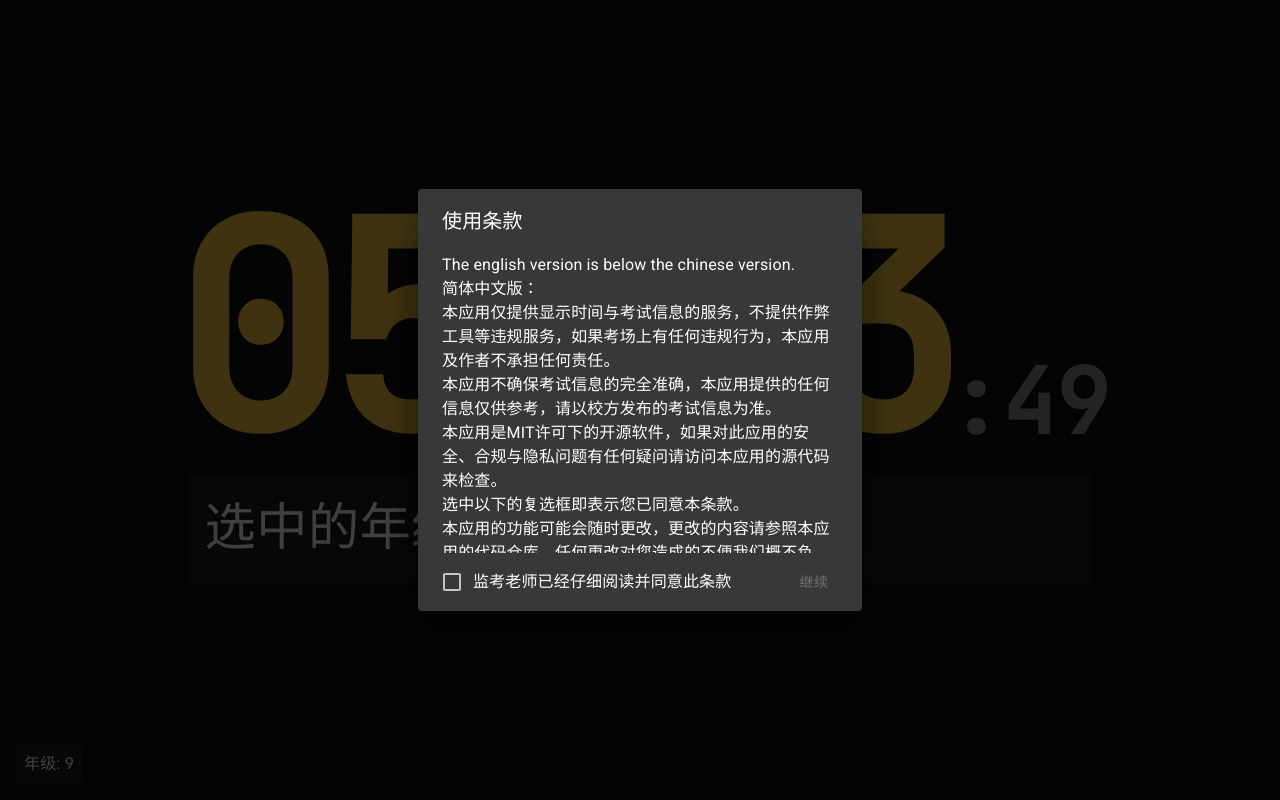
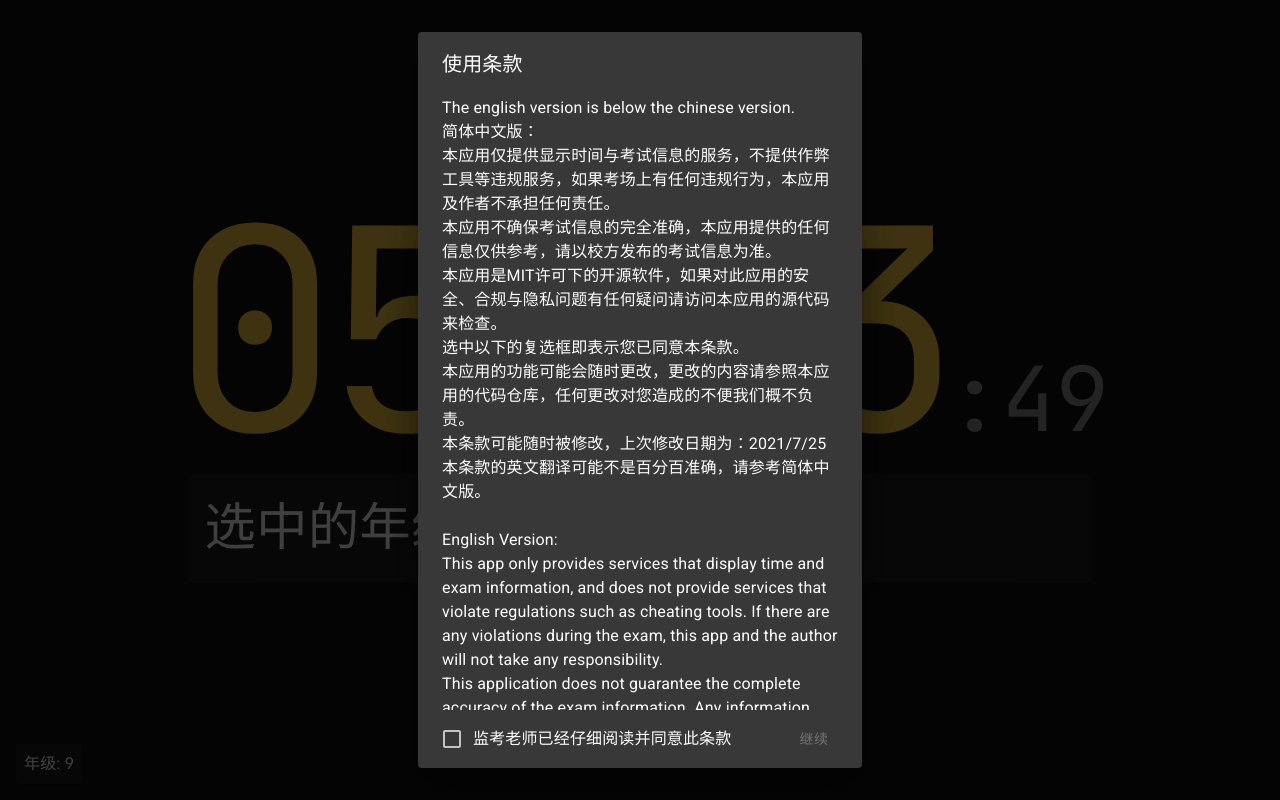
Before and after one commit to plushugh/exam, a React (Vite) app: page / in a window 1280 px wide. Built offline with nearby package versions, Linux system fonts and the light colour scheme; no server answers; some icons are missing.

Commit message:
fix: browser compatibilities and style reformats

```diff
--- a/package.json
+++ b/package.json
@@ -14,6 +14,7 @@
     "@fontsource/roboto": "^4.5.0",
     "@material-ui/core": "^5.0.0-beta.1",
     "@material-ui/icons": "^5.0.0-beta.1",
+    "autoprefixer": "^10.3.1",
     "axios": "^0.21.1",
     "dayjs": "^1.10.6",
     "react": "^17.0.0",
--- a/src/App.css
+++ b/src/App.css
@@ -16,8 +16,10 @@ main {
   display: flex;
   flex-direction: row;
   place-items: flex-end;
+  justify-content: center;
   font-family: "JetBrains Mono", "Menlo", "Consolas", monospace;
-  font-weight: 800;
+  font-weight: 500;
+  font-style: normal;
   user-select: none;
 }
 
@@ -33,8 +35,7 @@ main {
 
 .sec,
 .secsep {
-  margin: 0;
-  line-height: 25%;
+  margin: 0 0 1.1ch 0;
   font-size: clamp(100%, 7vw, 100vh);
   height: 4vw;
   color: #ffffff85;
@@ -85,5 +86,5 @@ main {
   position: absolute;
   right: 8px;
   top: 8px;
-  color: rgba(255,255,255,0.8)
+  color: rgba(255, 255, 255, 0.8)
 }
--- a/src/App.tsx
+++ b/src/App.tsx
@@ -21,7 +21,7 @@ import {
   DialogContent,
   Slide,
   Stack,
-  DialogActions, Button, Checkbox, FormControl, FormControlLabel, Tooltip, Link,
+  DialogActions, Button, Checkbox, FormControl, FormControlLabel, Tooltip, Link, useTheme, useMediaQuery,
 } from "@material-ui/core";
 
 import {
@@ -56,6 +56,9 @@ function App() {
   const [openInfo, setOpenInfo] = useState(false);
   const [openAgreement, setOpenAgreement] = useState(true);
   const [isAgreed, setIsAgreed] = useState(false);
+
+  const theme = useTheme();
+  const fullScreen = useMediaQuery(theme.breakpoints.down('sm'));
 
   function updateExams(currentGrade: "6" | "7" | "8" | "9") {
     axios({
@@ -122,7 +125,7 @@ function App() {
 
   return (
     <>
-      <Dialog fullWidth maxWidth="xs" open={openChange} TransitionComponent={Transition}>
+      <Dialog fullScreen={fullScreen} fullWidth maxWidth="xs" open={openChange} TransitionComponent={Transition}>
         <DialogTitle>选择年级</DialogTitle>
         <List sx={{pt: 0}}>
           <ListItem
@@ -179,7 +182,8 @@ function App() {
           </ListItem>
         </List>
       </Dialog>
-      <Dialog open={openInfo} onClose={() => setOpenInfo(false)} TransitionComponent={Transition}>
+      <Dialog fullScreen={fullScreen} open={openInfo} onClose={() => setOpenInfo(false)}
+              TransitionComponent={Transition}>
         <Stack pr={2} direction="row" justifyContent="space-between" alignItems="center">
           <DialogTitle>关于</DialogTitle>
           <IconButton
@@ -197,9 +201,10 @@ function App() {
           </DialogContentText>
         </DialogContent>
       </Dialog>
-      <Dialog scroll="paper" fullWidth maxWidth="xs" open={openAgreement} TransitionComponent={Transition}>
+      <Dialog fullScreen={fullScreen} scroll="paper" fullWidth maxWidth="xs" open={openAgreement}
+              TransitionComponent={Transition}>
         <DialogTitle>使用条款</DialogTitle>
-        <DialogContent sx={{maxHeight: 300}}>
+        <DialogContent>
           <DialogContentText color="#fff">
             The english version is below the chinese version.<br/>
             简体中文版：<br/>
--- a/src/components/ExamCommon.css
+++ b/src/components/ExamCommon.css
@@ -7,6 +7,7 @@
 .exam-message {
   font-size: clamp(100%, 4vw, 100vh) !important;
 }
+
 .exam-message-small {
   font-size: clamp(100%, 3vw, 100vh) !important;
 }
@@ -14,6 +15,7 @@
 .time-span {
   font-size: clamp(100%, 3vw, 100vh) !important;
 }
+
 .time-span-small {
   margin: 0 0 0 1.5rem;
   font-size: clamp(100%, 2vw, 100vh) !important;
--- a/src/index.css
+++ b/src/index.css
@@ -1,8 +1,8 @@
 body {
   margin: 0;
   font-family: "Roboto", -apple-system, BlinkMacSystemFont, "Segoe UI", "Oxygen",
-    "Ubuntu", "Cantarell", "Fira Sans", "Droid Sans", "Helvetica Neue",
-    sans-serif;
+  "Ubuntu", "Cantarell", "Fira Sans", "Droid Sans", "Helvetica Neue",
+  sans-serif;
   -webkit-font-smoothing: antialiased;
   -moz-osx-font-smoothing: grayscale;
   background-color: #000;
--- a/vite.config.ts
+++ b/vite.config.ts
@@ -1,7 +1,8 @@
-import { defineConfig } from "vite";
+import {defineConfig} from "vite";
 import reactRefresh from "@vitejs/plugin-react-refresh";
-import { VitePWA } from "vite-plugin-pwa";
-import { visualizer } from "rollup-plugin-visualizer";
+import {VitePWA} from "vite-plugin-pwa";
+import {visualizer} from "rollup-plugin-visualizer";
+import autoprefixer from "autoprefixer";
 
 // https://vitejs.dev/config/
 export default defineConfig({
@@ -54,4 +55,9 @@ export default defineConfig({
       plugins: [visualizer()],
     },
   },
+  css: {
+    postcss: {
+      plugins: [autoprefixer()]
+    }
+  }
 });
```
Also changed, not shown: index.html (+5 -5 lines), src/main.tsx (+6 -5 lines), 1 other file (tests, documents, lock files or other folders).
